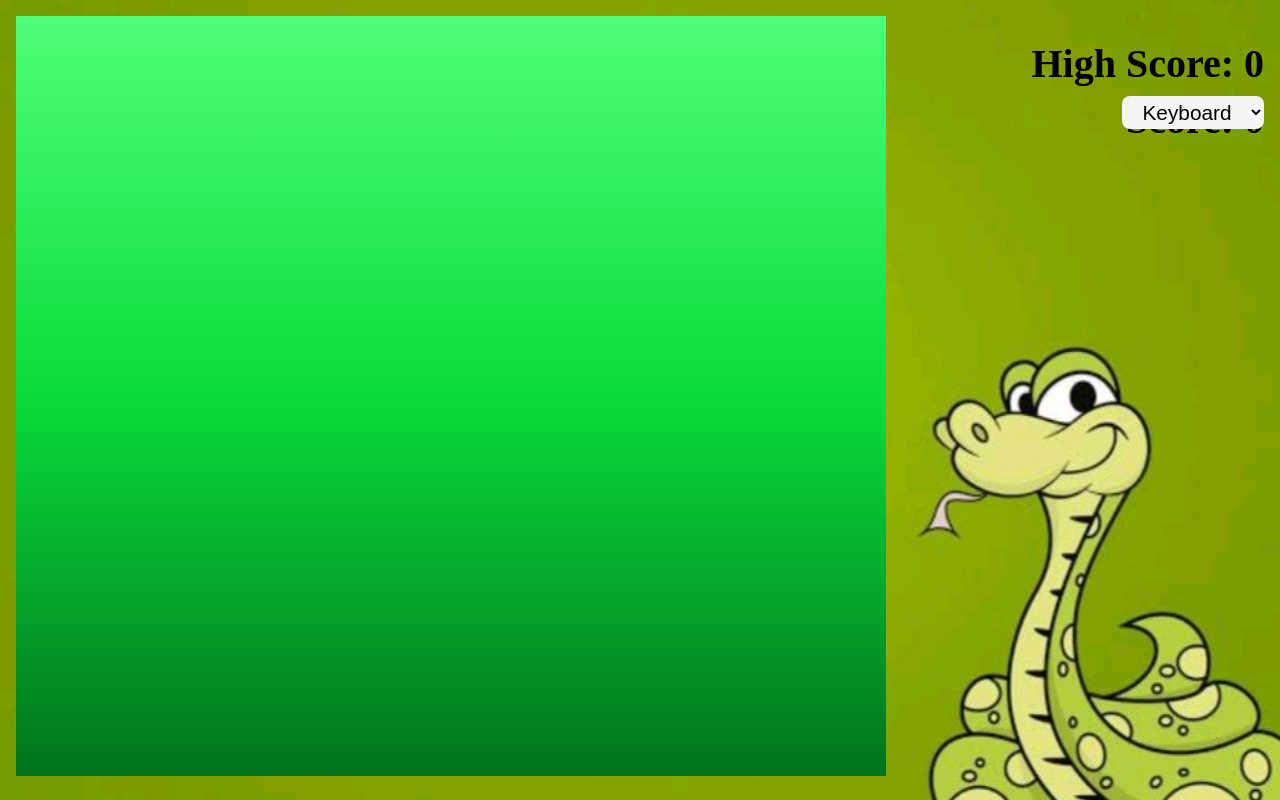
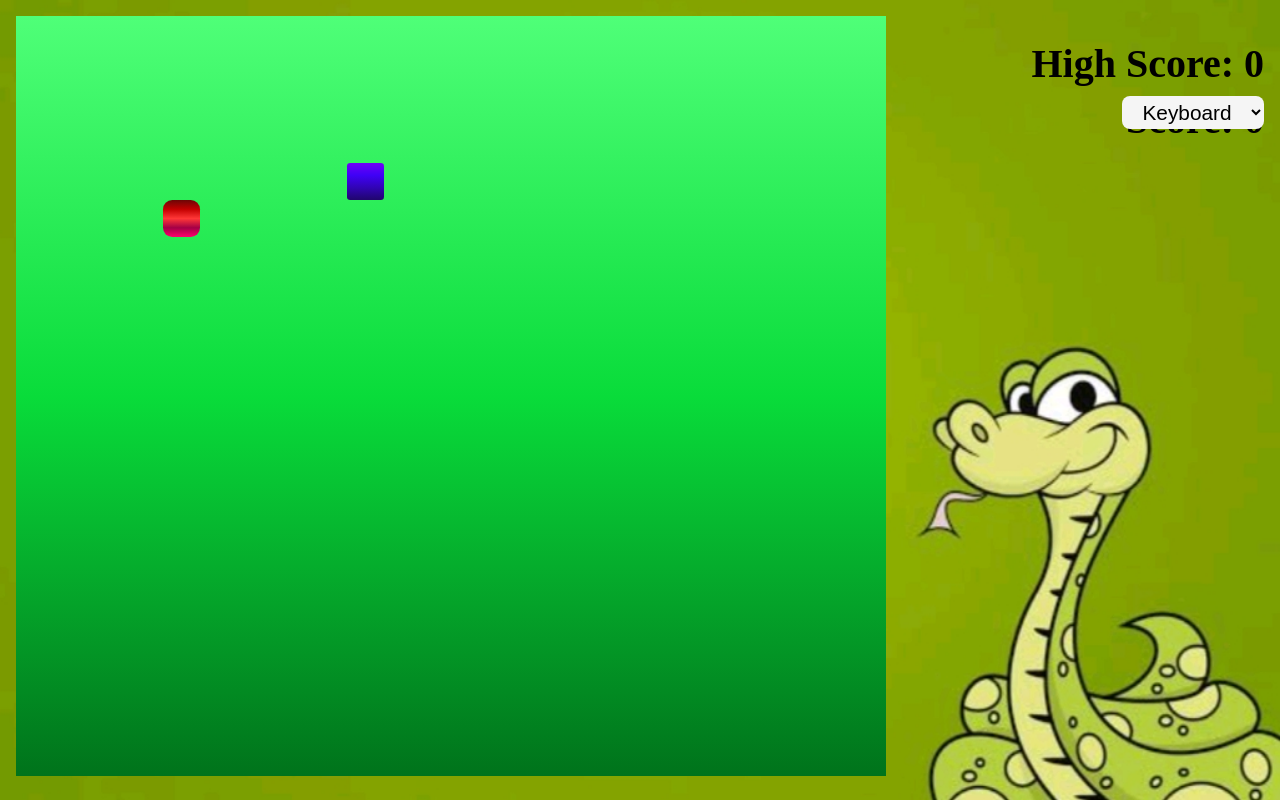
Before and after one commit to WebCoder346/snakeGame, a plain HTML site: page index.html in a window 1280 px wide. Drawn offline with Linux system fonts and the light colour scheme.

Commit message:
Update index.html

```diff
--- a/index.html
+++ b/index.html
@@ -33,7 +33,7 @@
     </div>
 
   </div>
-  <script src="/project8/script.js"></script>
+  <script src="script.js"></script>
 </body>
 
 </html>
```
